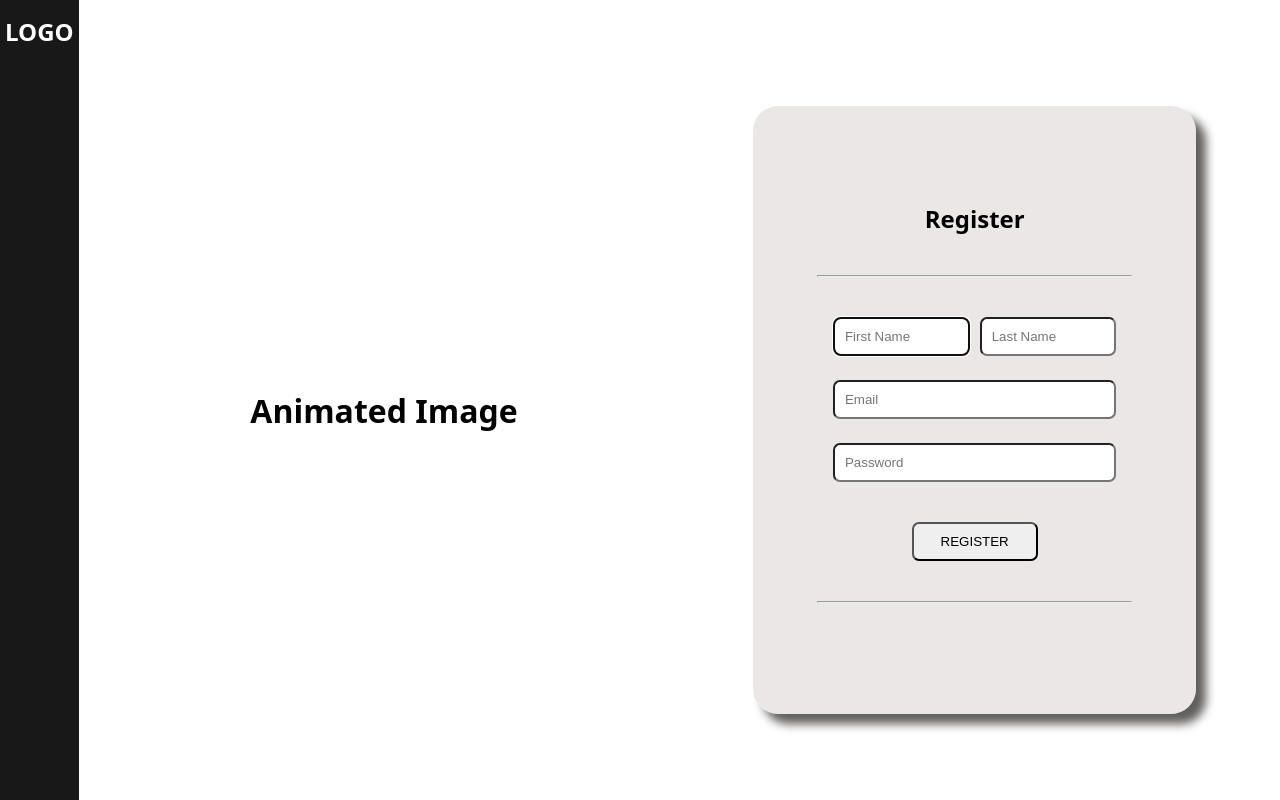
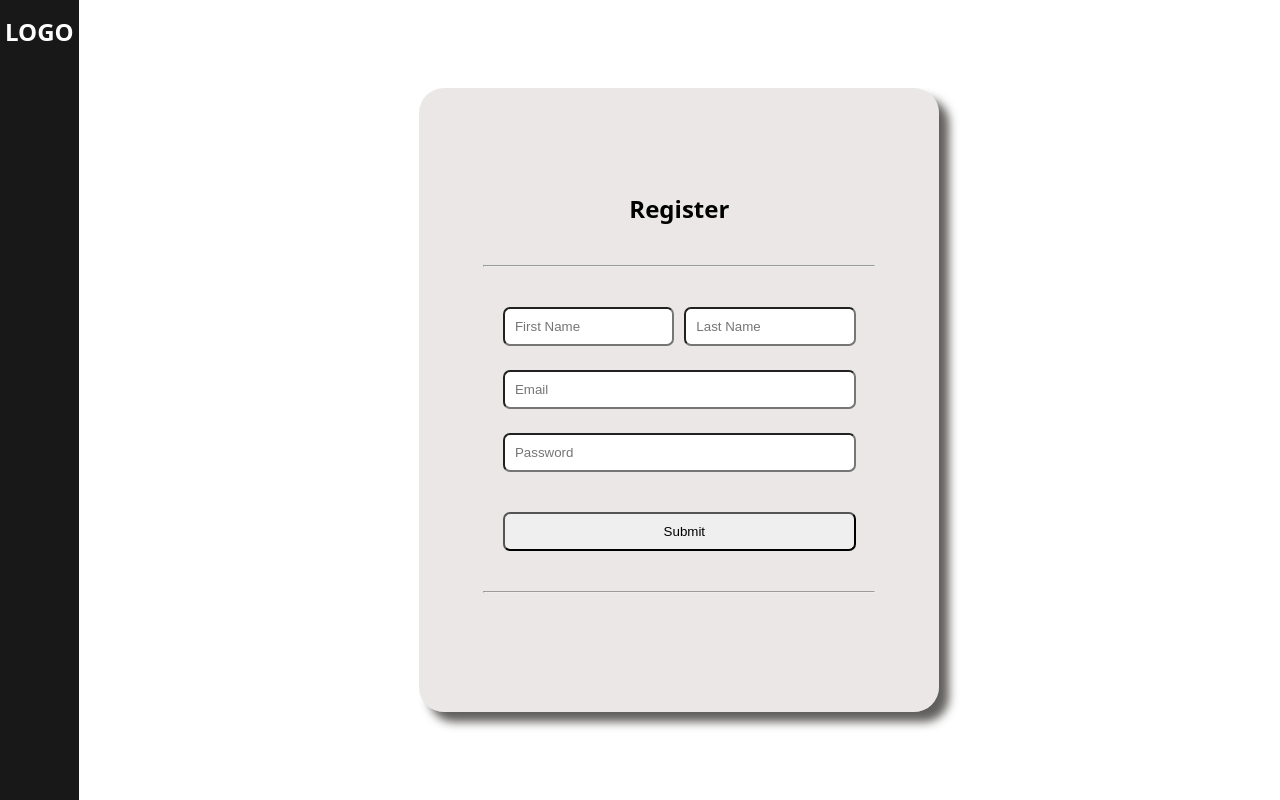
Before and after one commit to atharkn7/personal_budget, a Flask app: page /register in a window 1280 px wide. Run offline with Flask 3, Linux system fonts and the light colour scheme.

Commit message:
wtforms added

```diff
--- a/app.py
+++ b/app.py
@@ -1,36 +1,39 @@
-from flask import Flask, render_template, request, redirect
+from flask import Flask, render_template, request, redirect, flash
 from flask_session import Session
 
-# TODO: Importing DB
+# Importing all form classes
+from form_config.forms import *
 
+#Initialize App
+app = Flask(__name__)
 
-#Configure app
-app = Flask(__name__)
-# TODO: Initialize database
-
-
-#Configuring session to use file system
+""" APP Configuration """
+# File System Config
 app.config["SESSION_PERMANENT"] = False
 app.config["SESSION_TYPE"] = "filesystem"
 Session(app)
 
+# Configuring Secret Key
+app.config["SECRET_KEY"] = "mysecretkey"
+
+
 # Home Directory asking to Login
-@app.route("/", methods=["GET", "POST"])
+@app.route("/")
 def index():
-    if request.method == "GET":
-        return render_template("login.html")
-    else:
-        # Post
-        return render_template("login.html")
+    form = LoginForm()
+    return render_template("login.html", form=form)
+
 
 # Registering new user
 @app.route("/register", methods=["GET", "POST"])
 def register():
-    if request.method == "GET":
-        return render_template("register.html")
+    form = RegistrationForm()
 
-    else:
-        return redirect("/")
+    if form.validate_on_submit():
+        flash("Form Submitted!")
+        return redirect("/register")
+
+    return render_template("register.html", form=form)
 
 
 if __name__ == "__main__":
--- /dev/null
+++ b/form_config/forms.py
@@ -0,0 +1,15 @@
+from flask_wtf import FlaskForm
+from wtforms import StringField, PasswordField, EmailField, SubmitField
+from wtforms.validators import DataRequired, Length
+
+class LoginForm(FlaskForm):
+    email = EmailField('Username', validators=[DataRequired()])
+    password = PasswordField('Password', validators=[DataRequired(), Length(min=6, max=32)])
+    submit = SubmitField('Submit')
+
+class RegistrationForm(FlaskForm):
+    first_name = StringField('First Name', validators=[DataRequired(), Length(min=1, max=20, message='Must be between 1-20 characters')])
+    last_name = StringField('Last Name', validators=[DataRequired(), Length(min=1, max=20, message='Must be between 1-20 characters')])
+    email = EmailField('Username', validators=[DataRequired()])
+    password = PasswordField('Password', validators=[DataRequired(), Length(min=6, max=32)])
+    submit = SubmitField('Submit')
--- a/requirements.txt
+++ b/requirements.txt
@@ -2,5 +2,6 @@
 flask_session
 flask_sqlalchemy
 wtforms
+wtforms[email]
 flask_wtf
 datetime
--- a/static/styles.css
+++ b/static/styles.css
@@ -66,7 +66,7 @@
     display: flex;
     flex-direction: column;
     justify-content: center;
-    width: 75%;
+    min-width: 35%;
     min-height: 80%;
     background-color: rgba(207, 198, 198, 0.424);
     border-radius: 25px;
@@ -81,14 +81,14 @@
 }
 
 .main-form input,
-button {
+.submit-btn {
     padding: 10px 0;
     border-radius: 7px;
-    width: 90%;
+    width: clamp(80%, 90%, 100%);
     align-self: center;
 }
 
-.main-form button {
+.submit-btn {
     width: 40%;
     margin-top: 1rem;
 }
--- a/templates/index.html
+++ b/templates/index.html
@@ -4,9 +4,9 @@
 
 {% block body %}
 <main>
-    <div class="main-content">
+    <!--<div class="main-content">
         <h1>Animated Image</h1>
-    </div>
+    </div>-->
     {% block login %}
     {% endblock %}
 </main>
--- a/templates/layout.html
+++ b/templates/layout.html
@@ -10,10 +10,11 @@
 </head>
 
 <body>
+    <!--
     <nav>
-        {% block nav %}
-        {% endblock %}
+        {% include 'nav.html' %}
     </nav>
+    -->
     <aside>
         <a href="/">
             <h2>LOGO</h2>
--- /dev/null
+++ b/templates/nav.html
@@ -0,0 +1,8 @@
+<div class="nav-content">
+    <div class="nav-item">
+        <a href="#"> Expenses </a>
+    </div>
+    <div class="nav-item">
+        <a href="#"> Income </a>
+    </div>
+</div>
--- a/templates/register.html
+++ b/templates/register.html
@@ -4,17 +4,21 @@
 
 {% block login %}
 <div class="main-content">
-    <form action="/" method="post" class="main-form">
+    <form action="/register" method="post" class="main-form">
         <h2>Register</h2>
         <hr>
+        {{ form.hidden_tag() }}
         <div class="registration-name">
-            <input autocomplete="off" autofocus name="fname" placeholder="First Name" type="text" required>
-            <input autocomplete="off" autofocus name="lname" placeholder="Last Name" type="text" required>
+            {{ form.first_name(placeholder="First Name") }}
+            {{ form.last_name(placeholder="Last Name") }}
         </div>
-        <input autocomplete="off" name="email" placeholder="Email" type="email" required>
-        <input type="password" name="password" placeholder="Password" required>
-        <button type="submit"> REGISTER </button>
+        {{ form.email(placeholder="Email") }}
+        {{ form.password(placeholder="Password") }}
+        {{ form.submit(class="submit-btn") }}
         <hr>
+        {% for message in get_flashed_messages() %}
+        {{message}}
+        {% endfor %}
     </form>
 </div>
 {% endblock %}
```
Also changed, not shown: templates/home.html (+1 -24 lines), templates/login.html (+6 -4 lines).
